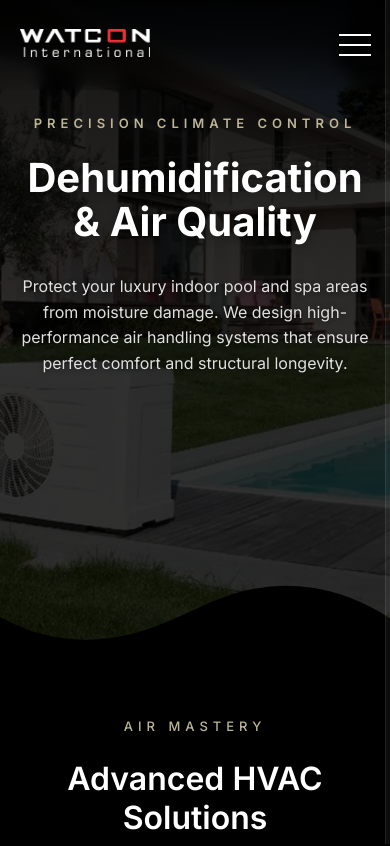
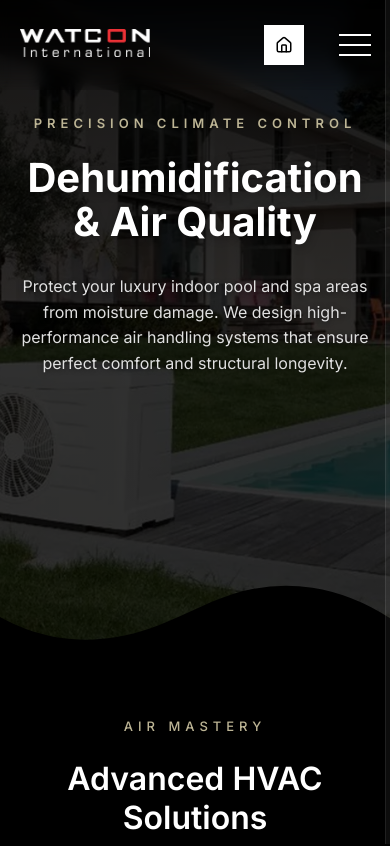
Before and after one commit to muffin1601/WATCON, a Next.js app in the folder luxury-pools/: page /services/dehumidifier in a window 390 px wide. Shown: the top 846 px of the page. Built offline with nearby package versions, Linux system fonts and the light colour scheme.

Commit message:
responsive completed

```diff
--- a/luxury-pools/src/app/globals.css
+++ b/luxury-pools/src/app/globals.css
@@ -9,6 +9,8 @@ body {
   margin: 0;
   padding: 0;
   background: #000;
+  overflow-x: hidden;
+  width: 100%;
 }
 
 a {
--- a/luxury-pools/src/components/Navbar.module.css
+++ b/luxury-pools/src/components/Navbar.module.css
@@ -132,7 +132,7 @@
 .sidebar {
   position: fixed;
   top: 0;
-  right: -1000px;
+  right: -100%;
   width: 100%;
   max-width: 600px;
   height: 100vh;
@@ -256,20 +256,15 @@
 
 
 .servicesDropdown {
-  display: grid;
-  grid-template-rows: 0fr;
-  transition: grid-template-rows 0.8s cubic-bezier(0.21, 0.47, 0.32, 0.98), margin 0.8s cubic-bezier(0.21, 0.47, 0.32, 0.98), opacity 0.4s ease;
   width: 100%;
   padding-left: 60px;
   margin-top: 0;
-  opacity: 0;
+  overflow: hidden;
 }
 
 .servicesDropdown.open {
-  grid-template-rows: 1fr;
   margin-top: 15px;
   margin-bottom: 30px;
-  opacity: 1;
 }
 
 .servicesDropdownInner {
@@ -387,8 +382,8 @@
   display: inline-flex;
   align-items: center;
   justify-content: center;
-  padding: 8px 26px;
-  font-size: 15px;
+  padding: 8px 20px;
+  font-size: 14px;
   font-weight: 600;
   background: #fff;
   color: #000;
@@ -396,8 +391,32 @@
   text-decoration: none;
   overflow: hidden;
   z-index: 1;
-  margin-right: 40px;
-  transition: color 0.25s ease, border-color 0.25s ease;
+  margin-right: 20px;
+  transition: all 0.25s ease;
+  gap: 8px;
+}
+
+.homeIcon {
+  display: flex;
+  align-items: center;
+}
+
+@media (min-width: 769px) {
+  .btnQuote {
+    padding: 8px 26px;
+    font-size: 15px;
+    margin-right: 40px;
+  }
+}
+
+@media (max-width: 480px) {
+  .homeText {
+    display: none;
+  }
+  .btnQuote {
+    padding: 10px;
+    margin-right: 15px;
+  }
 }
 
 .btnQuote::after {
@@ -419,9 +438,3 @@
   color: #fff;
   border-color: #bdb595;
 }
-
-@media (max-width: 768px) {
-  .btnQuote {
-    display: none;
-  }
-}
--- a/luxury-pools/src/components/Navbar.tsx
+++ b/luxury-pools/src/components/Navbar.tsx
@@ -4,7 +4,7 @@ import styles from "./Navbar.module.css";
 import { useEffect, useState } from "react";
 import Image from "next/image";
 import Link from "next/link";
-import { ChevronDown } from "lucide-react";
+import { ChevronDown, Home } from "lucide-react";
 import { motion, AnimatePresence } from "framer-motion";
 
 export default function Navbar() {
@@ -89,7 +89,8 @@ export default function Navbar() {
 
         <div className={styles.right}>
           <Link href="/" className={styles.btnQuote}>
-            Home
+            <Home size={18} className={styles.homeIcon} />
+            <span className={styles.homeText}>Home</span>
           </Link>
 
           <div
@@ -152,6 +153,7 @@ export default function Navbar() {
                         initial={{ height: 0, opacity: 0 }}
                         animate={{ height: "auto", opacity: 1 }}
                         exit={{ height: 0, opacity: 0 }}
+                        transition={{ duration: 0.5, ease: [0.04, 0.62, 0.23, 0.98] }}
                         className={`${styles.servicesDropdown} ${styles.open}`}
                       >
                         <div className={styles.servicesDropdownInner}>
--- a/luxury-pools/src/sections/CtaSection.module.css
+++ b/luxury-pools/src/sections/CtaSection.module.css
@@ -2,6 +2,7 @@
   background: #0c0c0c;
   padding: 120px 20px;
   color: #fff;
+  overflow: hidden;
 }
 
 .container {
--- a/luxury-pools/src/sections/ServiceProjects.module.css
+++ b/luxury-pools/src/sections/ServiceProjects.module.css
@@ -1,6 +1,6 @@
 .section {
     padding: 100px 20px;
-    background: #000000; /* Dark background */
+    background: #000000;
     color: #fff;
     text-align: center;
 }
@@ -15,7 +15,7 @@
     letter-spacing: 2px;
     font-size: 14px;
     font-weight: 700;
-    color: #bdb595; /* Accent color */
+    color: #bdb595;
     margin-bottom: 15px;
     text-transform: uppercase;
 }
--- a/luxury-pools/src/sections/about/AboutHero.module.css
+++ b/luxury-pools/src/sections/about/AboutHero.module.css
@@ -43,11 +43,12 @@
 }
 
 .content h1 {
-  font-size: clamp(3.5rem, 8vw, 6rem);
+  font-size: clamp(3rem, 8vw, 6rem);
   font-weight: 700;
   letter-spacing: 1px;
   line-height: 1.1;
   margin-bottom: 30px;
+  white-space: normal;
 }
 
 .content h1 span {
```
Also changed, not shown: luxury-pools/src/sections/portfolio/PortfolioGrid.module.css (+10 -0 lines).
